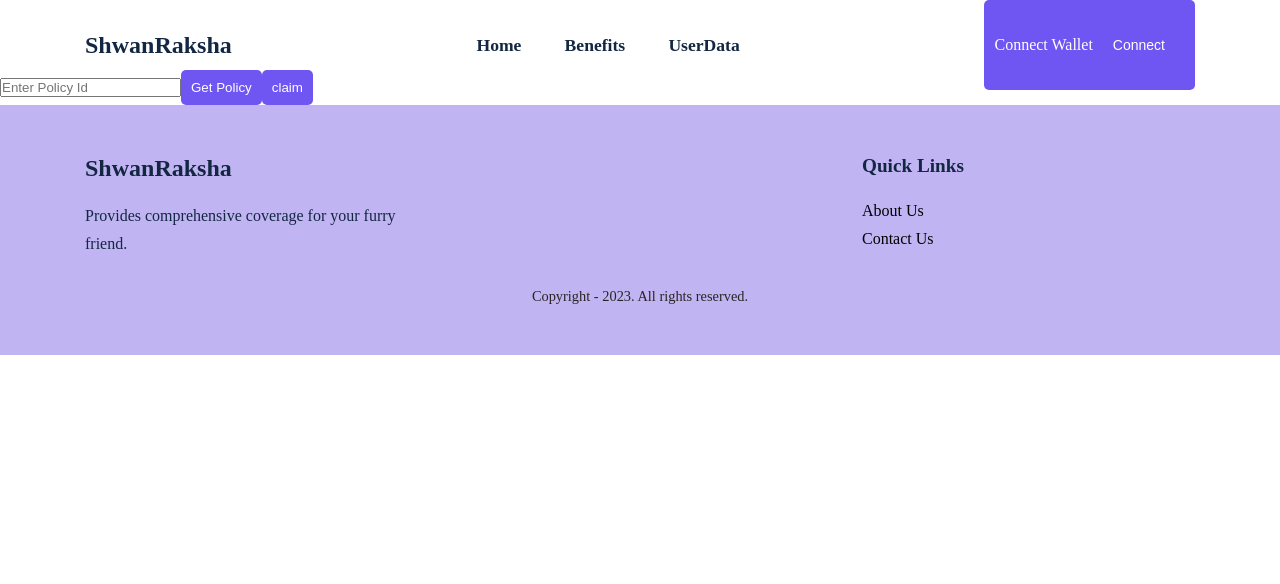
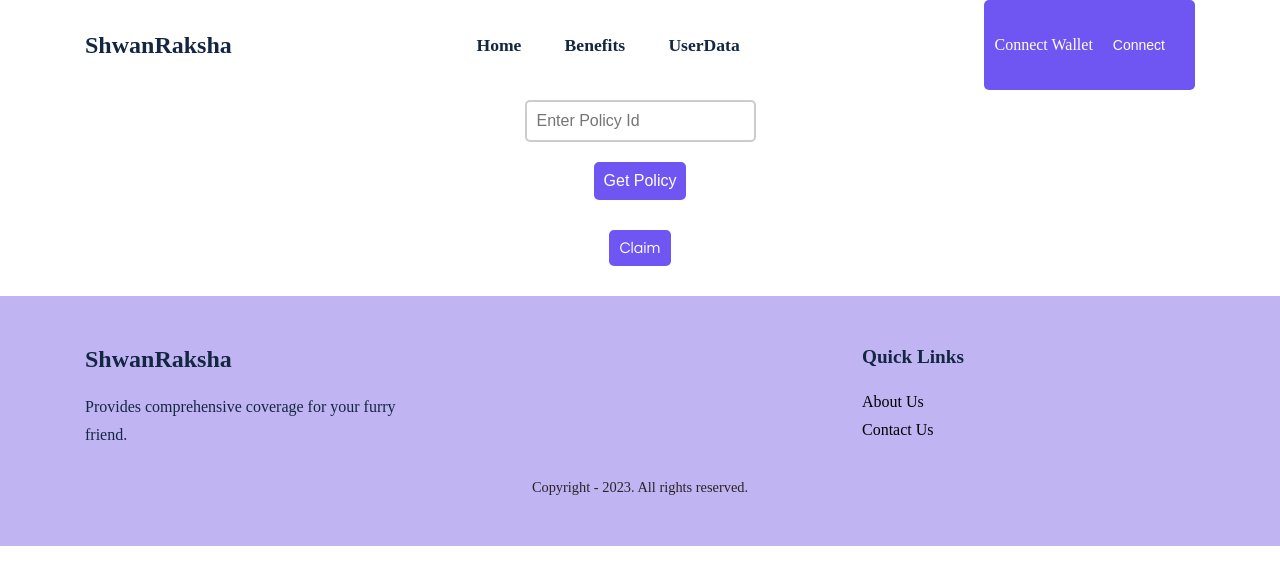
Before and after one commit to vishal5208/ShwanSuraksha, a React (Create React App) app in the folder frontend/: page /PolicyButton in a window 1280 px wide. Shown: the top 584 px of the page. Built offline with nearby package versions, Linux system fonts and the light colour scheme.

Commit message:
added polygonId and css

```diff
--- a/frontend/package.json
+++ b/frontend/package.json
@@ -13,6 +13,7 @@
     "ethers": "^5.7.2",
     "react": "^18.2.0",
     "react-dom": "^18.2.0",
+    "react-qr-svg": "^2.4.0",
     "react-router-dom": "^6.10.0",
     "react-scripts": "5.0.1",
     "web-vitals": "^2.1.4"
--- a/frontend/src/App.js
+++ b/frontend/src/App.js
@@ -7,6 +7,7 @@ import Footer from "./components/UI/Footer";
 import { Home } from "./components/Home";
 import { InsuranceForm } from "../src/components/UI/InsuranceForm";
 import { PolicyButton } from "../src/components/UI/UserData";
+import { PolygonID } from "./components/UI/PolygonID";
 
 function App() {
 
@@ -23,6 +24,7 @@ function App() {
         <Route path="/" element={<Home></Home>}></Route>
         <Route path="/Form" element={<InsuranceForm></InsuranceForm>}></Route>
         <Route path="/PolicyButton" element={<PolicyButton />} />
+        <Route path="/claim" element={<PolygonID></PolygonID>}></Route>
       </Routes>
       <Footer/>
       </BrowserRouter>
--- /dev/null
+++ b/frontend/src/components/UI/PolygonID.jsx
@@ -0,0 +1,79 @@
+
+import "../../styles/polygonid.css";
+import { QRCode } from "react-qr-svg";
+
+const data = {
+	id: "c811849d-6bfb-4d85-936e-3d9759c7f105",
+	typ: "application/iden3comm-plain-json",
+	type: "https://iden3-communication.io/proofs/1.0/contract-invoke-request",
+	body: {
+		transaction_data: {
+			contract_address: "0xfA8D51Be50F8B0F68a9dCB91ad67cA088365cFFc",
+			method_id: "b68967e2",
+			chain_id: 80001,
+			network: "polygon-mumbai",
+		},
+		reason: "SwhanSurkshaClaim",
+		scope: [
+			{
+				id: 1,
+				circuit_id: "credentialAtomicQuerySig",
+				rules: {
+					query: {
+						allowed_issuers: ["*"],
+						req: {
+							ShwanSurkshaClaim: {
+								$eq: 1,
+							},
+						},
+						schema: {
+							url: "https://platform-test.polygonid.com/claim-link/cd9902a8-c4fb-4d1f-8b36-3e68f38f4487",
+							type: "ShwanSurkshaClaim",
+						},
+					},
+				},
+			},
+		],
+	},
+};
+
+export function PolygonID() {
+	const openInNewTab = (url) => {
+		window.open(url, "_blank", "noopener,noreferrer");
+	};
+
+	return (
+		<div>
+			<main>
+				<section className="blockpass-package-left-side">
+					<section className="repu-card blockpass-package-flex-center button-group bottom-buttons">
+						<button
+							onClick={() => {
+								openInNewTab(
+									"https://platform-test.polygonid.com/claim-link/cd9902a8-c4fb-4d1f-8b36-3e68f38f4487"
+								);
+							}}
+							className="bottom-button"
+						>
+							Claim ShwanSurksha
+						</button>
+					</section>
+
+					<section className="blockpass-package-flex-center repu-card qrcode-container">
+						<h3>Verify Your claim and get your payout</h3>
+						<QRCode
+							level="Q"
+							style={{ width: 256 }}
+							value={JSON.stringify(data)}
+						/>
+					</section>
+
+					<section className="repu-card blockpass-package-flex-center button-group bottom-buttons">
+						<h3>Only after verification click here</h3>
+						<button onClick={() => {}}>Click</button>
+					</section>
+				</section>
+			</main>
+		</div>
+	);
+}
--- a/frontend/src/components/UI/UserData.jsx
+++ b/frontend/src/components/UI/UserData.jsx
@@ -1,52 +1,8 @@
-// import React from "react";
-// import "../../styles/userdata.css";
-
-// export const UserData = ({ policy }) => {
-//   return (
-//     <div className="policy-container">
-//       <div className="policy-details">
-//         <p>
-//           <strong>Owner:</strong> {policy.owner}
-//         </p>
-//         <p>
-//           <strong>Premium:</strong> {policy.premium}
-//         </p>
-//         <p>
-//           <strong>Payout:</strong> {policy.payout}
-//         </p>
-//         <p>
-//           <strong>Start Date:</strong> {policy.startDate}
-//         </p>
-//         <p>
-//           <strong>End Date:</strong> {policy.endDate}
-//         </p>
-//         <p>
-//           <strong>Claimed:</strong> {policy.claimed ? "Yes" : "No"}
-//         </p>
-//         <p>
-//           <strong>Breed:</strong> {policy.breed}
-//         </p>
-//         <p>
-//           <strong>Age in Months:</strong> {policy.ageInMonths}
-//         </p>
-//         <p>
-//           <strong>Health Condition:</strong> {policy.healthCondition}
-//         </p>
-//         <p>
-//           <strong>Region:</strong> {policy.region}
-//         </p>
-//         <p>
-//           <strong>Policy Type:</strong> {policy.policyType}
-//         </p>
-//       </div>
-//     </div>
-//   );
-// }
-
-// export default UserData;
 
 import React, { useState } from "react";
 import { getPolicy } from "../BackendConnectors/shwanSurkshaConnector";
+import { Link } from "react-router-dom";
+import "../../styles/userdata.css";
 
 export function PolicyButton() {
   const [policyData, setPolicyData] = useState(null);
@@ -70,7 +26,7 @@ export function PolicyButton() {
   };
 
   return (
-    <div>
+    <div  className="userdata-container">
       <input
         type="text"
         value={policyId}
@@ -94,7 +50,7 @@ export function PolicyButton() {
           <p>Policy Type: {policyData.policyType.toString()}</p>
         </div>
       )}
-      <button>claim</button>
+      <Link to = "/claim"><button className='register__btn'>Claim</button></Link>
     </div>
   );
 }
--- /dev/null
+++ b/frontend/src/styles/polygonid.css
@@ -0,0 +1,78 @@
+.main {
+    display: flex;
+    justify-content: center;
+  }
+
+  .blockpass-package-left-side {
+    width: 80%;
+    margin: 0 auto;
+    display: flex;
+    flex-direction: column;
+    align-items: center;
+    justify-content: center;
+  }
+
+  .repu-card {
+    background-color: #f2f2f2;
+    border-radius: 20px;
+    padding: 20px;
+    margin: 10px 0;
+    box-shadow: 0px 0px 20px 0px rgba(0, 0, 0, 0.2);
+  }
+
+  .button-group {
+    width: 100%;
+    display: flex;
+    justify-content: center;
+    align-items: center;
+  }
+
+  .bottom-button {
+    background-color: #2d7dd2;
+    color: #fff;
+    padding: 10px 20px;
+    border-radius: 20px;
+    margin: 0 10px;
+    font-size: 16px;
+    cursor: pointer;
+    border: none;
+    transition: all 0.3s ease-in-out;
+  }
+
+  .bottom-button:hover {
+    background-color: #1e5d96;
+  }
+
+  .qrcode-container {
+    flex-direction: column;
+    align-items: center;
+  }
+
+  .qrcode-container h3 {
+    margin: 20px 0;
+    font-size: 24px;
+  }
+
+  .qrcode-container svg {
+    margin: 20px 0;
+  }
+
+  .bottom-buttons h3 {
+    margin-right: 20px;
+  }
+
+  .bottom-buttons button {
+    background-color: #2d7dd2;
+    color: #fff;
+    padding: 10px 20px;
+    border-radius: 20px;
+    margin-left: 20px;
+    font-size: 16px;
+    cursor: pointer;
+    border: none;
+    transition: all 0.3s ease-in-out;
+  }
+
+  .bottom-buttons button:hover {
+    background-color: #1e5d96;
+  }
--- a/frontend/src/styles/userdata.css
+++ b/frontend/src/styles/userdata.css
@@ -1,19 +1,49 @@
-.policy-container {
-    display: flex;
-    justify-content: center;
-    align-items: center;
-    height: 100vh;
-  }
+.userdata-container {
+  display: flex;
+  flex-direction: column;
+  align-items: center;
+  padding: 20px;
+}
 
-  .policy-details {
-    padding: 20px;
-    border: 1px solid #ccc;
-    border-radius: 10px;
-    max-width: 600px;
-    margin: 0 auto;
-    font-size: 1.2rem;
-  }
+.userdata-container input {
+  font-size: 16px;
+  padding: 10px;
+  margin: 10px;
+  border: 2px solid #ccc;
+  border-radius: 5px;
+}
 
-  .policy-details p {
-    margin: 10px 0;
-  }
+.userdata-container button {
+  background-color: var(--primary-color);
+  color: white;
+  font-size: 16px;
+  padding: 10px;
+  margin: 10px;
+  border: none;
+  border-radius: 5px;
+  cursor: pointer;
+}
+
+.userdata-container button:hover {
+  background-color: #3e8e41;
+}
+
+.userdata-container p {
+  font-size: 16px;
+  margin: 5px;
+}
+
+.userdata-container .register__btn {
+  background-color: var(--primary-color);
+  color: white;
+  font-size: 16px;
+  padding: 10px;
+  margin-top: 20px;
+  border: none;
+  border-radius: 5px;
+  cursor: pointer;
+}
+
+.userdata-container .register__btn:hover {
+  background-color: #3e8e41;
+}
```
Also changed, not shown: 1 other file (tests, documents, lock files or other folders).
